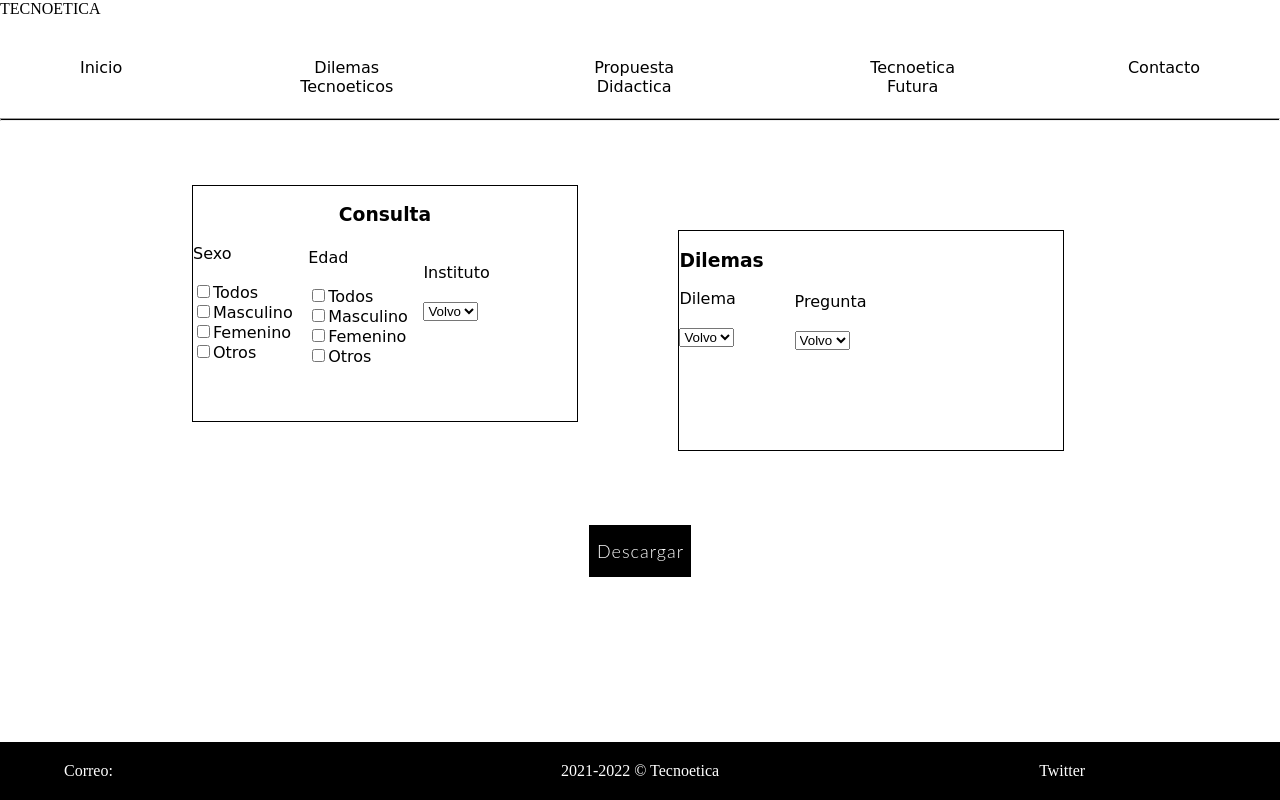
After one commit to agmdaw2/ProyectoFinal, a PHP site: page /pruebas/descargar.html in a window 1280 px wide. The commit adds this page. Run offline with PHP 8.4, Linux system fonts and the light colour scheme; grey boxes are pictures that could not be loaded.

Commit message:
IDP- pag descargar

```diff
--- a/Proyecto/pruebas/css/main2.css
+++ b/Proyecto/pruebas/css/main2.css
@@ -202,6 +202,61 @@ html, body {
     margin-left: 70%;
   }
 
+  #consulta {
+    padding-bottom: 50px;
+    margin-left: 15%;
+    margin-right: 10%;
+    margin-top: 5%;
+    font-family: "Comic Sans MS", "Comic Sans", cursive;
+    width: 30%;
+    /* height: 50%; */
+    border: 1px solid black;
+  }
+
+  #dilema {
+    padding-bottom: 50px;
+    margin-left: 53%;
+    margin-right: 10%;
+    margin-top: -15%;
+    font-family: "Comic Sans MS", "Comic Sans", cursive;
+    width: 30%;
+    /* height: 50%; */
+    border: 1px solid black;
+  }
+
+#cedad {
+  padding-bottom: 50px;
+  margin-left: 30%;
+  margin-right: 10%;
+  margin-top: -29.6%;
+  font-family: "Comic Sans MS", "Comic Sans", cursive;
+  width: 30%;
+  /* height: 50%; */
+  /* border: 1px solid black; */
+}
+
+#cinstituto {
+  padding-bottom: 50px;
+  margin-left: 60%;
+  margin-right: 10%;
+  margin-top: -40%;
+  font-family: "Comic Sans MS", "Comic Sans", cursive;
+  width: 30%;
+  /* height: 50%; */
+  /* border: 1px solid black; */
+}
+
+#cpregunta {
+  padding-bottom: 50px;
+  margin-left: 30%;
+  margin-right: 10%;
+  margin-top: -14.5%;
+  font-family: "Comic Sans MS", "Comic Sans", cursive;
+  width: 30%;
+  /* height: 50%; */
+  /* border: 1px solid black; */
+}
+
   .Footer{
     position: fixed;
     bottom: 0;
@@ -229,7 +284,7 @@ html, body {
     margin-left: 25%;
   }
 
-  .btn-primary {
+  /* .btn-primary {
     color: black;
     background-color: gray;
   }
@@ -248,7 +303,7 @@ html, body {
   .btn-primary:disabled,
   .btn-primary.is-disabled {
     opacity: .5;
-  }
+  } */
 
   /*CSS BOTON*/
   .button-container-1 {
@@ -308,7 +363,7 @@ html, body {
     height: 100%;
     font-family: 'Lato', sans-serif;
     font-weight: 300;
-    font-size: 20px;
+    font-size: 18px;
     letter-spacing: 1px;
     background: #000;
     -webkit-mask: url("https://raw.githubusercontent.com/robin-dela/css-mask-animation/master/img/urban-sprite.png");
--- /dev/null
+++ b/Proyecto/pruebas/descargar.html
@@ -0,0 +1,103 @@
+<!DOCTYPE html>
+
+<html>
+
+<head>
+    <title>Tecnoetica</title>
+    <link rel="stylesheet" type="text/css" href="css/main2.css">
+    <!-- <link rel="stylesheet" href="https://maxcdn.bootstrapcdn.com/bootstrap/3.4.1/css/bootstrap.min.css"> -->
+</head>
+
+<body>
+    <div id="pagina">
+        <div id="cabecera">TECNOETICA</div>
+        <div class="navbar">
+            <div class="subnav">
+                <button class="subnavbtn" onclick="window.location.href='Inicio.html'">Inicio <i
+                        class="fa fa-caret-down"></i></button>
+            </div>
+            <div class="subnav">
+                <button class="subnavbtn" onclick="window.location.href='Productes.html'">Dilemas Tecnoeticos<i
+                        class="fa fa-caret-down"></i></button>
+            </div>
+            <div class="subnav">
+                <button class="subnavbtn" onclick="window.location.href='Nosotros.html'">Propuesta Didactica<i
+                        class="fa fa-caret-down"></i></button>
+            </div>
+            <div class="subnav">
+                <button class="subnavbtn" onclick="window.location.href='Exercicis.html'">Tecnoetica Futura<i
+                        class="fa fa-caret-down"></i></button>
+            </div>
+            <div class="subnav">
+                <button class="subnavbtn" onclick="window.location.href='Blabla.html'">Contacto<i
+                        class="fa fa-caret-down"></i></button>
+            </div>
+        </div>
+        <hr>
+
+
+        <div id="consulta" class="form-group">
+            <h3 style="text-align: center;">Consulta</h3>
+            <form>
+                <label for="sexo">Sexo</label><br><br>
+                <input type="checkbox" id="todos" class="form-control" name="sexo" value="Todos">Todos<br>
+                <input type="checkbox" id="masculino" class="form-control" name="sexo" value="Masculino">Masculino<br>
+                <input type="checkbox" id="femenino" class="form-control" name="sexo" value="Femenino">Femenino<br>
+                <input type="checkbox" id="otros" class="form-control" name="sexo" value="Otros">Otros
+            </form>
+
+            <form id="cedad">
+                <label for="edad">Edad</label><br><br>
+                <input type="checkbox" id="todos" class="form-control" name="sexo" value="Todos">Todos<br>
+                <input type="checkbox" id="masculino" class="form-control" name="sexo" value="Masculino">Masculino<br>
+                <input type="checkbox" id="femenino" class="form-control" name="sexo" value="Femenino">Femenino<br>
+                <input type="checkbox" id="otros" class="form-control" name="sexo" value="Otros">Otros
+            </form>
+
+            <form id="cinstituto">
+                <label for="instituto">Instituto</label><br><br>
+                <select id="cars" name="cars" size="1">
+                    <option value="volvo">Volvo</option>
+                    <option value="saab">Saab</option>
+                    <option value="fiat">Fiat</option>
+                    <option value="audi">Audi</option>
+                  </select>
+            </form>
+        </div>
+
+        <div id="dilema" class="form-group">
+            <h3>Dilemas</h3>
+            <form id="cdilema">
+                <label for="dilema">Dilema</label><br><br>
+                <select id="cars" name="cars" size="1">
+                    <option value="volvo">Volvo</option>
+                    <option value="saab">Saab</option>
+                    <option value="fiat">Fiat</option>
+                    <option value="audi">Audi</option>
+                  </select>
+            </form>
+            <form id="cpregunta">
+                <label for="pregunta">Pregunta</label><br><br>
+                <select id="cars" name="cars" size="1">
+                    <option value="volvo">Volvo</option>
+                    <option value="saab">Saab</option>
+                    <option value="fiat">Fiat</option>
+                    <option value="audi">Audi</option>
+                  </select>
+            </form>
+        </div>
+        <br>
+        <div class="button-container-2">
+            <span class="mas">Descargar</span>
+            <button id="work" type="button" name="Hover">Descargar</button>
+        </div>
+
+        <div class="Footer">
+            <div id="footerContacto" class="ContenidoFooter">Correo:</div>
+            <div id="footerCopy" class="ContenidoFooter">2021-2022 &copy; Tecnoetica</div>
+            <div id="footerRedes" class="ContenidoFooter">Twitter</div>
+        </div>
+    </div>
+</body>
+
+</html>
--- a/Proyecto/pruebas/inicioAdmin.html
+++ b/Proyecto/pruebas/inicioAdmin.html
@@ -47,7 +47,7 @@
               class="fa fa-caret-down"></i></button>
         </div>
         <div class="subnav">
-          <button class="subnavbtn" onclick="window.location.href='descargarRespuestas.html'">Descargar respuestas<i
+          <button class="subnavbtn" onclick="window.location.href='descargar.html'">Descargar respuestas<i
               class="fa fa-caret-down"></i></button>
         </div>
         </div>
```
